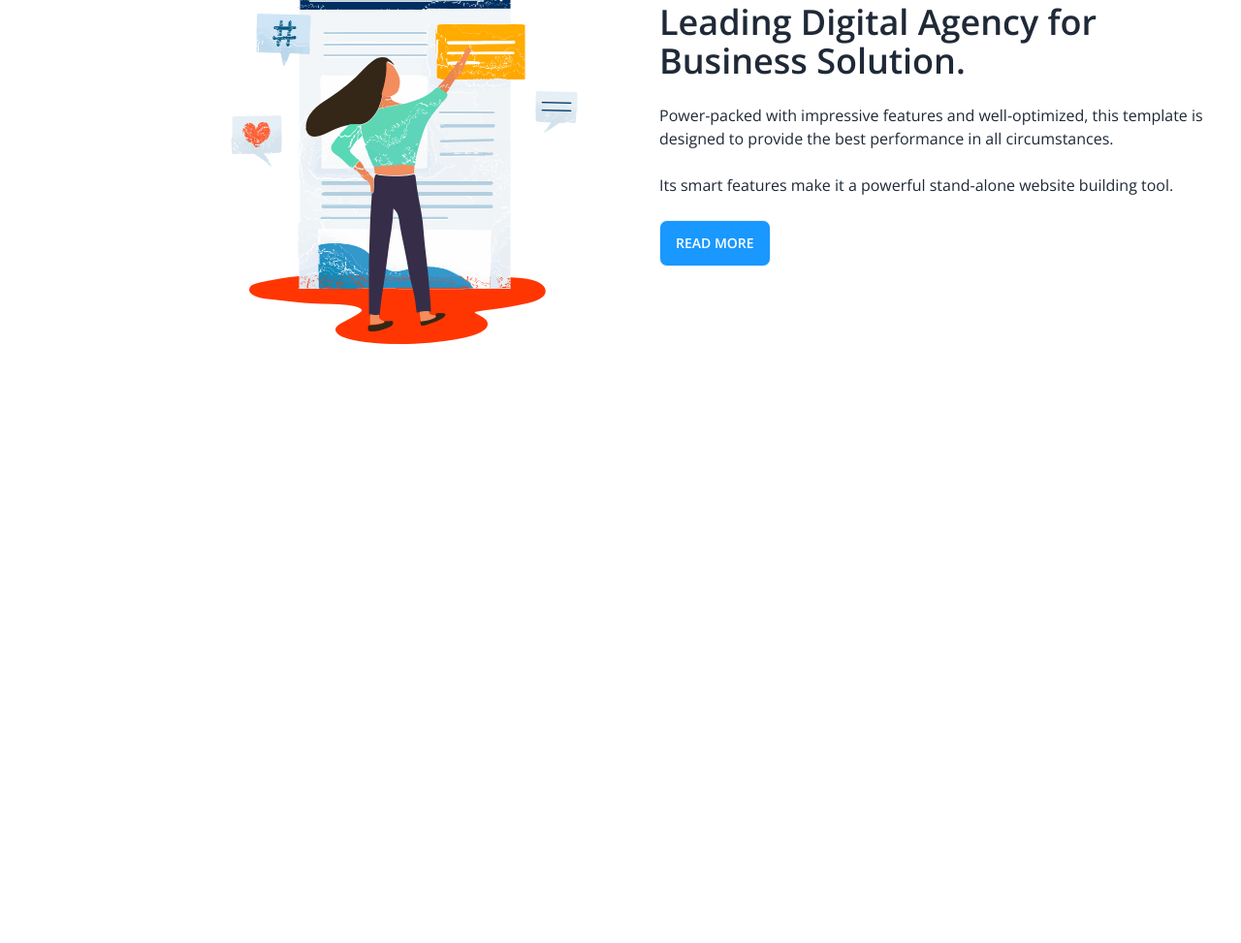
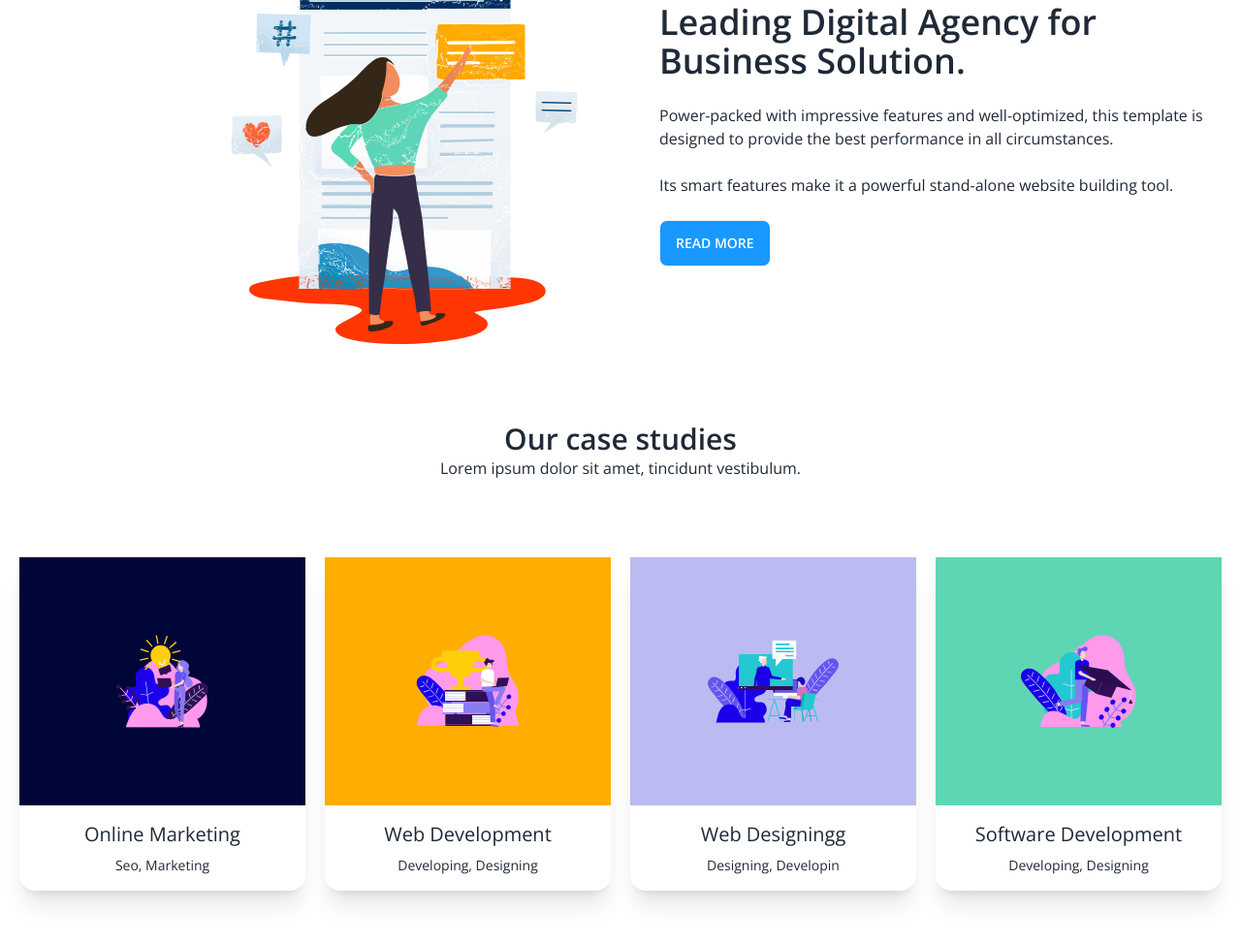
Before and after one commit to engsabbir/marketing-hero, a plain HTML site: page index.html in a window 1280 px wide. Shown: the part 1291-2264 px from the top of the page at 97% size. Before the commit the page ends 1726 px from the top, so only its background shows below. Drawn offline with nearby package versions, Linux system fonts and the light colour scheme.

Commit message:
service section added

```diff
--- a/index.html
+++ b/index.html
@@ -152,9 +152,54 @@
                 <div class="flex-1 space-y-4 md:space-y-6">
                     <h2 class="text-4xl font-semibold">Leading Digital Agency
                         for Business Solution.</h2>
-                    <p>Power-packed with impressive features and well-optimized, this template is designed to provide the best performance in all circumstances.</p>
+                    <p>Power-packed with impressive features and well-optimized, this template is designed to provide
+                        the best performance in all circumstances.</p>
                     <p>Its smart features make it a powerful stand-alone website building tool.</p>
-                    <a class="btn bg-[#1998FF] text-white hover:bg-white hover:border hover:border-[#1998FF] hover:text-[#1998FF]">Read More</a>
+                    <a
+                        class="btn bg-[#1998FF] text-white hover:bg-white hover:border hover:border-[#1998FF] hover:text-[#1998FF]">Read
+                        More</a>
+                </div>
+            </div>
+        </section>
+
+        <!-- our services section -->
+        <section class="max-w-screen-xl mx-auto my-10 md:my-20">
+            <div class="text-center">
+                <h2 class="text-3xl font-semibold">Our case studies</h2>
+                <p>Lorem ipsum dolor sit amet, tincidunt vestibulum.</p>
+            </div>
+            <div class="grid gap-5 grid-cols-1 md:grid-cols-2 lg:grid-cols-4 mx-5 mt-10 lg:mt-20">
+                <div class="card card-compact bg-base-100 shadow-xl">
+                    <img src="./images/Group95.svg" class="bg-[#000637] h-64 p-20" alt="Shoes" />
+                    <figure></figure>
+                    <div class="card-body text-center">
+                        <h2 class="text-xl">Online Marketing</h2>
+                        <p>Seo, Marketing</p>
+                    </div>
+                </div>
+                <div class="card card-compact bg-base-100 shadow-xl">
+                    <img src="./images/Group108.svg" class="bg-[#FFAD00] h-64 p-20" alt="Shoes" />
+                    <figure></figure>
+                    <div class="card-body text-center">
+                        <h2 class="text-xl">Web Development</h2>
+                        <p>Developing, Designing</p>
+                    </div>
+                </div>
+                <div class="card card-compact bg-base-100 shadow-xl">
+                    <img src="./images/Group126.svg" class="bg-[#BBBBF2] h-64 p-20" alt="Shoes" />
+                    <figure></figure>
+                    <div class="card-body text-center">
+                        <h2 class="text-xl">Web Designingg</h2>
+                        <p>Designing, Developin</p>
+                    </div>
+                </div>
+                <div class="card card-compact bg-base-100 shadow-xl">
+                    <img src="./images/Group115.svg" class="bg-[#5ED6B3] h-64 p-20" alt="Shoes" />
+                    <figure></figure>
+                    <div class="card-body text-center">
+                        <h2 class="text-xl">Software Development</h2>
+                        <p>Developing, Designing</p>
+                    </div>
                 </div>
             </div>
         </section>
```
